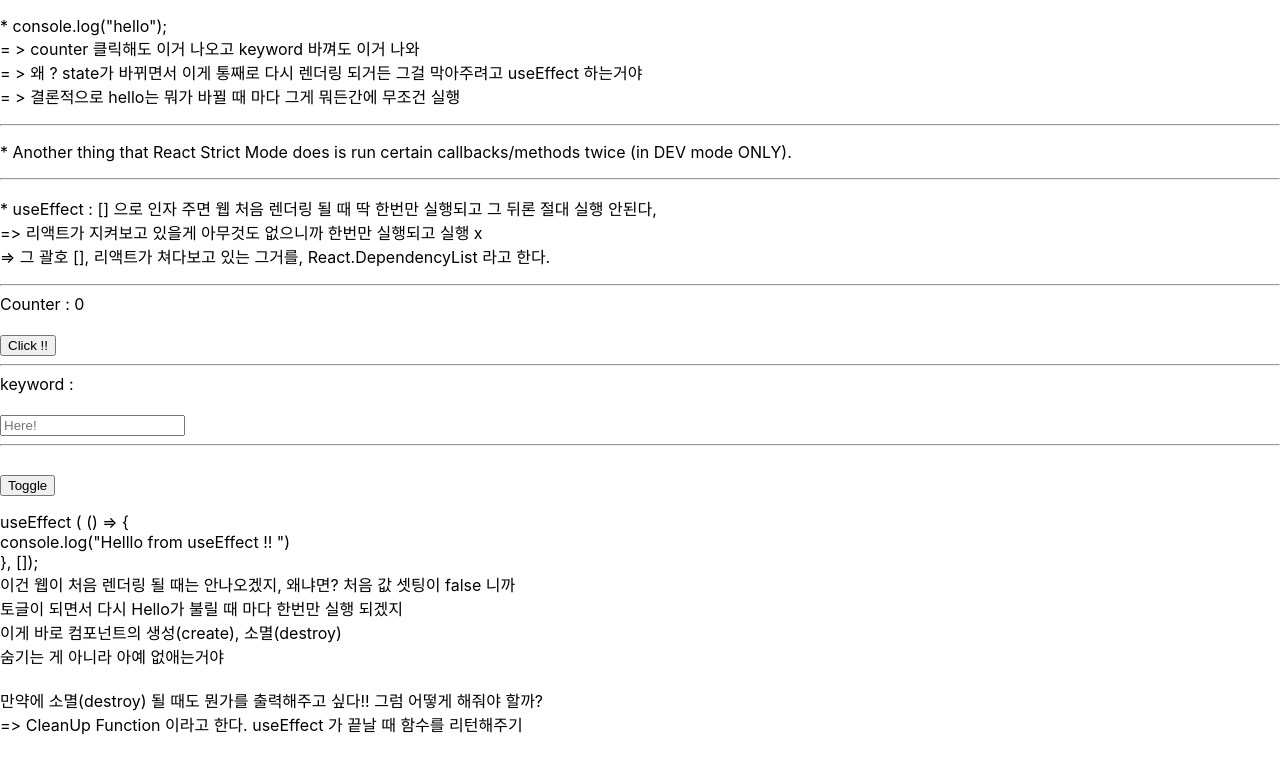
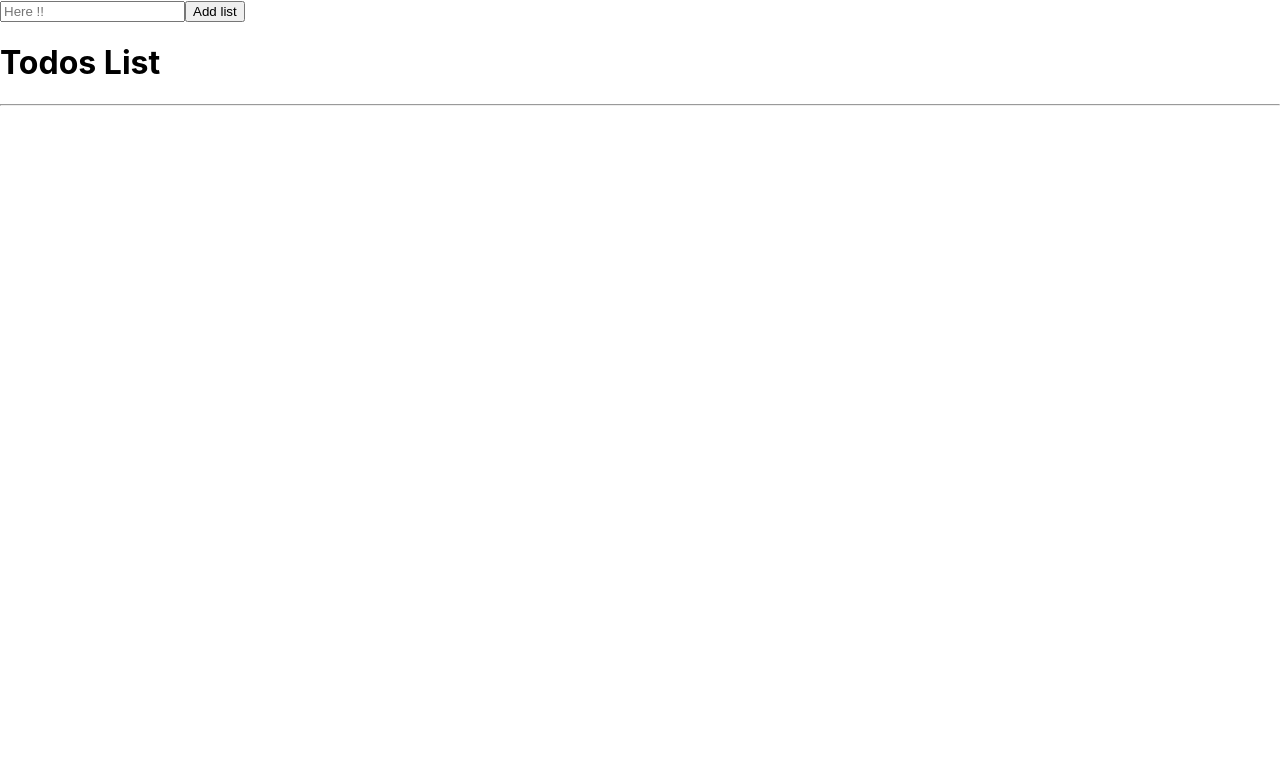
Before and after one commit to jwseo4074/movieWeb, a React (Create React App) app in the folder my-app/: page / in a window 1280 px wide. Shown: the top 772 px of the page. Built offline with nearby package versions, Linux system fonts and the light colour scheme.

Commit message:
make toDoList Page

```diff
--- a/my-app/src/App.js
+++ b/my-app/src/App.js
@@ -1,114 +1,14 @@
 import React from 'react';
-import { useState, useEffect } from 'react';
+import PracticePage from './PracticePage';
+import ToDosPage from './ToDosPage';
 
 function App() {
-
-  const [keyword, setKeyword] = useState('');
-  const [counter, setCounter] = useState(0);
-  const [showing, setShowing] = useState(false);
-
-
-  function btnClickFunc () {
-    setCounter( (counter) => counter + 1 );
-  }
-
-  function inputChangeFunc (event) {
-    setKeyword(event.target.value);
-  }
-
-  function checkShowingState (){
-    setShowing( (prev) => !prev )
-  }
-
-  function Hello () {
-    useEffect ( () => {
-      console.log("created component ")
-      return () => console.log("destroyed component")
-    }, []);
-    // 이건 웹이 처음 렌더링 될 때는 안나오겠지, 왜냐면? 처음 값 셋팅이 false 니까
-    // 토글이 되면서 다시 Hello가 불릴 때 마다 한번만 실행 되겠지
-    // 이게 바로 컴포넌트의 생성(create), 소멸(destroy)
-    return <h1> toggle On </h1>;
-  }
-
-  console.log("hello");
-  // counter 클릭해도 이거 나오고 keyword 바껴도 이거 나와
-  // 왜 ? state가 바뀌면서 이게 통째로 다시 렌더링 되거든 그걸 막아주려고 useEffect 하는거야
-
-  // 결론적으로 hello는 뭐가 바뀔 때 마다 그게 뭐든간에 무조건 실행
-
-  useEffect(
-    () => {
-      console.log("hello i am useEffect from counter ")
-    }
-    , [counter]);
-
-  useEffect(
-    () => {
-      if (keyword.length >= 5) {
-        // 5자리 이상이여야 됨
-        console.log("hello i am useEffect from keyword ")
-      }
-    }
-    , [keyword]);
-    // 키워드에 아무것도 없는데도 실행되잖아? => 조건 걸어주자
-
-  useEffect(
-    () => {
-      console.log("hello i am useEffect from counter, keyword ")
-    }
-    , [counter, keyword]);
-
-  return (
-    <div className="App">
-      <p>
-      * console.log("hello");  <br/>
-        = {'>'} counter 클릭해도 이거 나오고 keyword 바껴도 이거 나와 <br/>
-        = {'>'} 왜 ? state가 바뀌면서 이게 통째로 다시 렌더링 되거든 그걸 막아주려고 useEffect 하는거야 <br/>
-        = {'>'} 결론적으로 hello는 뭐가 바뀔 때 마다 그게 뭐든간에 무조건 실행 <br/>
-      </p> <hr/>
-      <p> * Another thing that React Strict Mode does is run certain callbacks/methods twice (in DEV mode ONLY).</p> <hr/>
-      <p>
-        * useEffect : [] 으로 인자 주면 웹 처음 렌더링 될 때 딱 한번만 실행되고 그 뒤론 절대 실행 안된다, <br/>
-          ={'>'} 리액트가 지켜보고 있을게 아무것도 없으니까 한번만 실행되고 실행 x <br/>
-          ={'>'} 그 괄호 [], 리액트가 쳐다보고 있는 그거를, React.DependencyList 라고 한다.
-
-      </p> <hr/>
-      <div>
-        Counter : {counter}
-        <br/><br/>
-        <button onClick={btnClickFunc}>Click !! </button>
-      </div> <hr/>
-      <div>
-        keyword : {keyword} <br/><br/>
-      <input
-        value = {keyword}
-        type = "text"
-        onChange={inputChangeFunc}
-        placeholder = "Here! "
-      />
-      </div>
-
-      <hr/>
-
-      {showing ? <Hello/> : "" }
-      <br/>
-      <button onClick = {checkShowingState} >  Toggle </button>
-      <br/>
-      <p>
-        useEffect ( () ={'>'} {'{'} <br/>
-        {'console.log'}("Helllo from useEffect !! ") <br/>
-        {'}'}, []); <br/>
-        이건 웹이 처음 렌더링 될 때는 안나오겠지, 왜냐면? 처음 값 셋팅이 false 니까 <br/>
-        토글이 되면서 다시 Hello가 불릴 때 마다 한번만 실행 되겠지 <br/>
-        이게 바로 컴포넌트의 생성(create), 소멸(destroy) <br/>
-        숨기는 게 아니라 아예 없애는거야 <br/>
-        <br/>
-        만약에 소멸(destroy) 될 때도 뭔가를 출력해주고 싶다!! 그럼 어떻게 해줘야 할까? <br/>
-        ={'>'} CleanUp Function 이라고 한다. useEffect 가 끝날 때 함수를 리턴해주기
-      </p>
-    </div>
-  );
+	return (
+		<div className="App">
+			{/* <PracticePage /> */}
+			<ToDosPage />
+		</div>
+	);
 }
 
 export default App;
--- /dev/null
+++ b/my-app/src/PracticePage.jsx
@@ -0,0 +1,114 @@
+import React from 'react';
+import { useState, useEffect } from 'react';
+
+const PracticePage = () => {
+	const [keyword, setKeyword] = useState('');
+	const [counter, setCounter] = useState(0);
+	const [showing, setShowing] = useState(false);
+
+	const btnClickFunc = () => {
+		setCounter(counter => counter + 1);
+	};
+
+	const inputChangeFunc = event => {
+		setKeyword(event.target.value);
+	};
+
+	const checkShowingState = () => {
+		setShowing(prev => !prev);
+	};
+
+	const Hello = () => {
+		useEffect(() => {
+			console.log('created component ');
+			return () => console.log('destroyed component');
+		}, []);
+		// 이건 웹이 처음 렌더링 될 때는 안나오겠지, 왜냐면? 처음 값 셋팅이 false 니까
+		// 토글이 되면서 다시 Hello가 불릴 때 마다 한번만 실행 되겠지
+		// 이게 바로 컴포넌트의 생성(create), 소멸(destroy)
+		return <h1> toggle On </h1>;
+	};
+
+	console.log('hello');
+	// counter 클릭해도 이거 나오고 keyword 바껴도 이거 나와
+	// 왜 ? state가 바뀌면서 이게 통째로 다시 렌더링 되거든 그걸 막아주려고 useEffect 하는거야
+
+	// 결론적으로 hello는 뭐가 바뀔 때 마다 그게 뭐든간에 무조건 실행
+
+	useEffect(() => {
+		console.log('hello i am useEffect from counter ');
+	}, [counter]);
+
+	useEffect(() => {
+		if (keyword.length >= 5) {
+			// 5자리 이상이여야 됨
+			console.log('hello i am useEffect from keyword ');
+		}
+	}, [keyword]);
+	// 키워드에 아무것도 없는데도 실행되잖아? => 조건 걸어주자
+
+	useEffect(() => {
+		console.log('hello i am useEffect from counter, keyword ');
+	}, [counter, keyword]);
+
+	return (
+		<>
+			<p>
+				* console.log("hello"); <br />= {'>'} counter 클릭해도 이거 나오고 keyword 바껴도
+				이거 나와 <br />= {'>'} 왜 ? state가 바뀌면서 이게 통째로 다시 렌더링 되거든 그걸
+				막아주려고 useEffect 하는거야 <br />= {'>'} 결론적으로 hello는 뭐가 바뀔 때 마다
+				그게 뭐든간에 무조건 실행 <br />
+			</p>{' '}
+			<hr />
+			<p>
+				{' '}
+				* Another thing that React Strict Mode does is run certain callbacks/methods twice
+				(in DEV mode ONLY).
+			</p>{' '}
+			<hr />
+			<p>
+				* useEffect : [] 으로 인자 주면 웹 처음 렌더링 될 때 딱 한번만 실행되고 그 뒤론 절대
+				실행 안된다, <br />={'>'} 리액트가 지켜보고 있을게 아무것도 없으니까 한번만 실행되고
+				실행 x <br />={'>'} 그 괄호 [], 리액트가 쳐다보고 있는 그거를, React.DependencyList
+				라고 한다.
+			</p>{' '}
+			<hr />
+			<div>
+				Counter : {counter}
+				<br />
+				<br />
+				<button onClick={btnClickFunc}>Click !! </button>
+			</div>{' '}
+			<hr />
+			<div>
+				keyword : {keyword} <br />
+				<br />
+				<input
+					value={keyword}
+					type="text"
+					onChange={inputChangeFunc}
+					placeholder="Here! "
+				/>
+			</div>
+			<hr />
+			{showing ? <Hello /> : ''}
+			<br />
+			<button onClick={checkShowingState}> Toggle </button>
+			<br />
+			<p>
+				useEffect ( () ={'>'} {'{'} <br />
+				{'console.log'}("Helllo from useEffect !! ") <br />
+				{'}'}, []); <br />
+				이건 웹이 처음 렌더링 될 때는 안나오겠지, 왜냐면? 처음 값 셋팅이 false 니까 <br />
+				토글이 되면서 다시 Hello가 불릴 때 마다 한번만 실행 되겠지 <br />
+				이게 바로 컴포넌트의 생성(create), 소멸(destroy) <br />
+				숨기는 게 아니라 아예 없애는거야 <br />
+				<br />
+				만약에 소멸(destroy) 될 때도 뭔가를 출력해주고 싶다!! 그럼 어떻게 해줘야 할까?{' '}
+				<br />={'>'} CleanUp Function 이라고 한다. useEffect 가 끝날 때 함수를 리턴해주기
+			</p>
+		</>
+	);
+};
+
+export default PracticePage;
--- /dev/null
+++ b/my-app/src/ToDosPage.jsx
@@ -0,0 +1,42 @@
+import React from 'react';
+import { useState, useEffect } from 'react';
+
+const ToDosPage = () => {
+	const [toDo, setToDo] = useState('');
+	const [toDos, setToDos] = useState([]);
+
+	const onChangeInput = event => {
+		// console.log(event.target.value);
+		setToDo(toDo => event.target.value);
+	};
+
+	const onSubmitForm = event => {
+		event.preventDefault();
+		if (toDo === '') {
+			return;
+		}
+
+		setToDos(currentArray => [toDo, ...currentArray], []);
+		setToDo('');
+	};
+	// useEffect(console.log(toDo), [toDo]);
+
+	return (
+		<>
+			<form onSubmit={onSubmitForm}>
+				<input onChange={onChangeInput} type="text" value={toDo} placeholder="Here !!" />
+				<button>Add list</button>
+			</form>
+
+			<h1>Todos List</h1>
+			<hr />
+			<ul>
+				{toDos.map((item, index) => (
+					<li key={index}>{item}</li>
+				))}
+			</ul>
+		</>
+	);
+};
+
+export default ToDosPage;
--- a/my-app/src/index.js
+++ b/my-app/src/index.js
@@ -5,9 +5,7 @@ import App from './App';
 import reportWebVitals from './reportWebVitals';
 
 const root = ReactDOM.createRoot(document.getElementById('root'));
-root.render(
-    <App />
-);
+root.render(<App />);
 
 // If you want to start measuring performance in your app, pass a function
 // to log results (for example: reportWebVitals(console.log))
```
